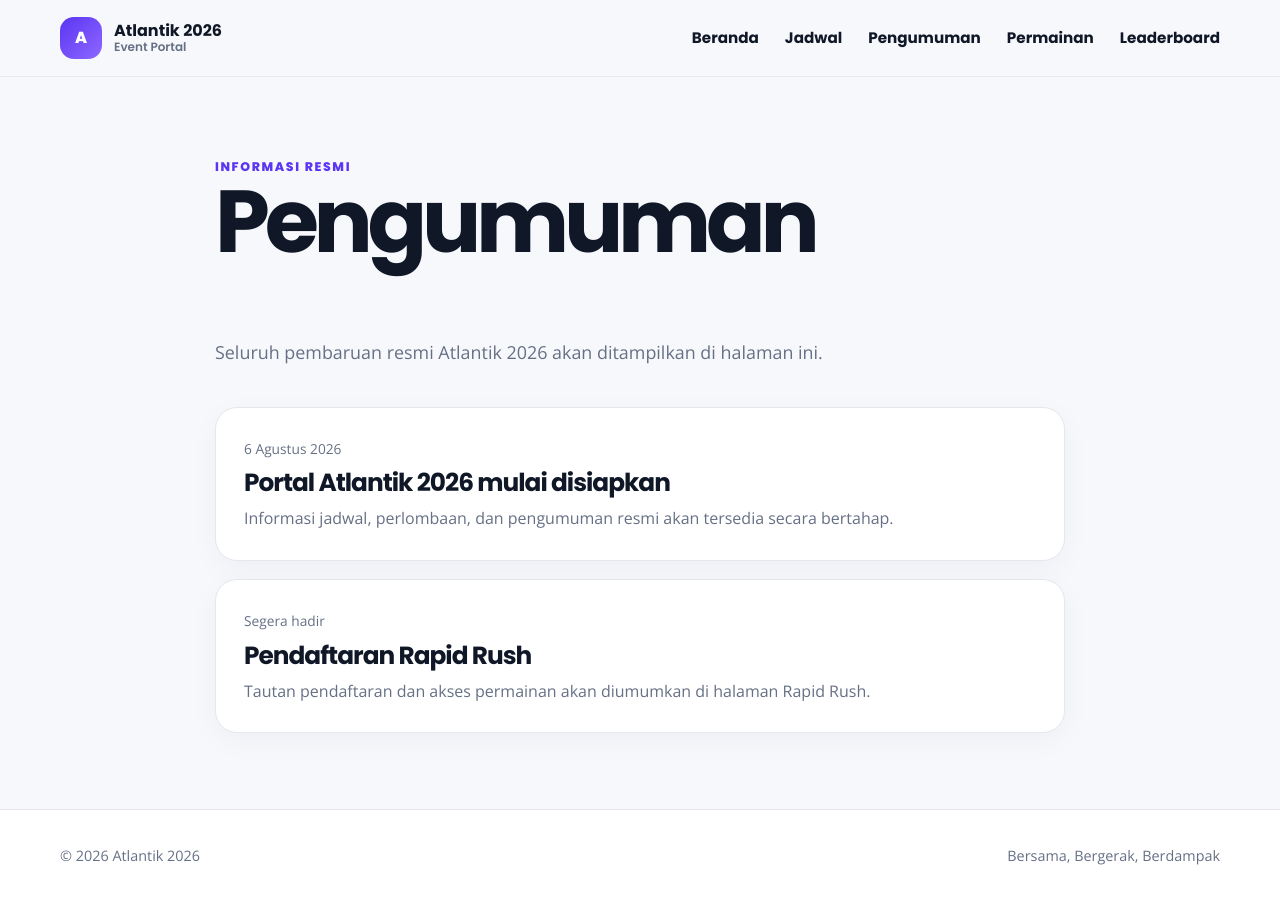
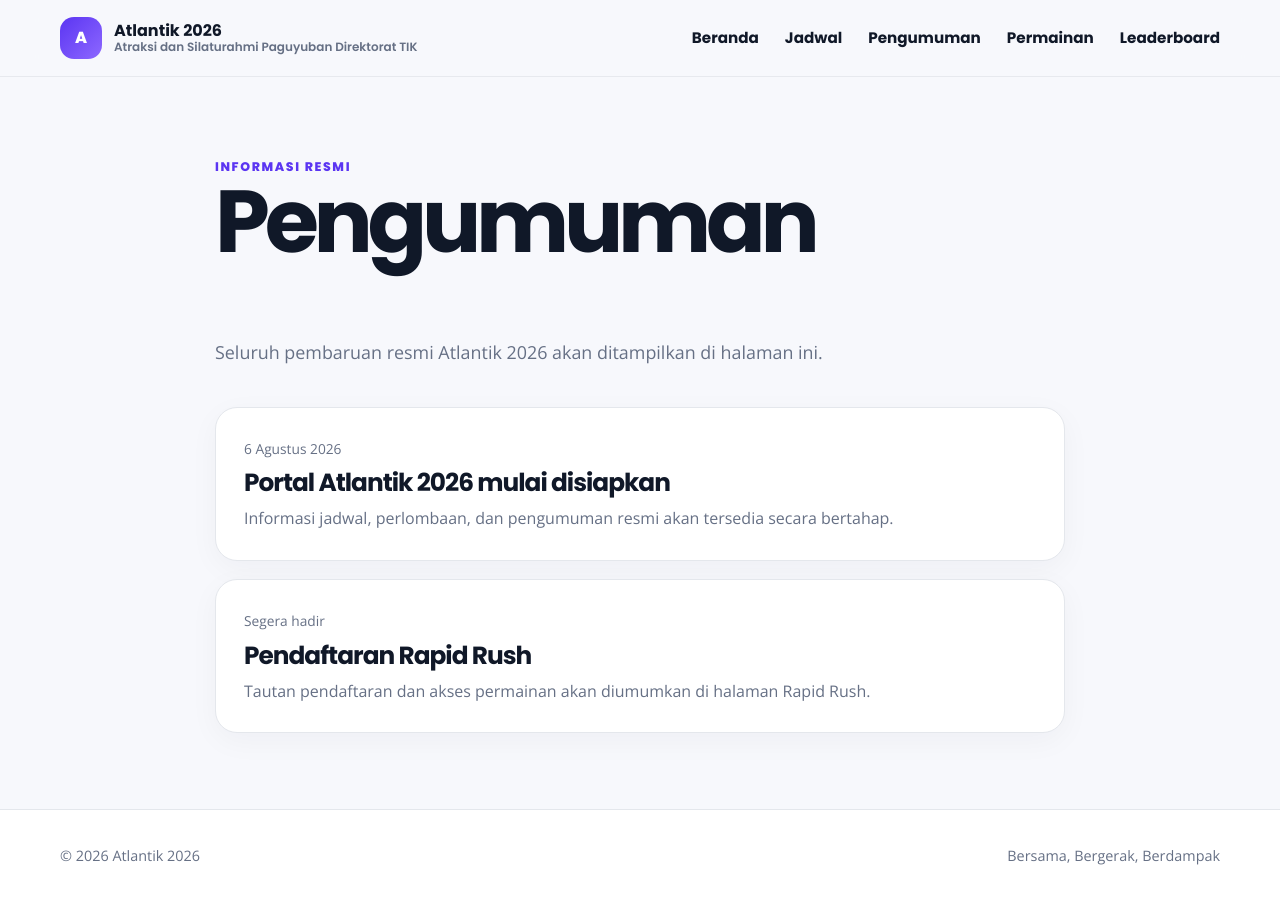
Before and after one commit to ruswanhidayat/portal-atlantik, a Next.js app: page /pengumuman in a window 1280 px wide. Built offline with nearby package versions, Linux system fonts and the light colour scheme.

Commit message:
Update header subtitle to new event description

```diff
--- a/components/Header.js
+++ b/components/Header.js
@@ -17,7 +17,7 @@ export default function Header() {
           <span className="brand-mark">A</span>
           <span>
             <strong>{siteConfig.name}</strong>
-            <small>Event Portal</small>
+            <small>Atraksi dan Silaturahmi Paguyuban Direktorat TIK</small>
           </span>
         </Link>
         <nav className="nav" aria-label="Navigasi utama">
```
